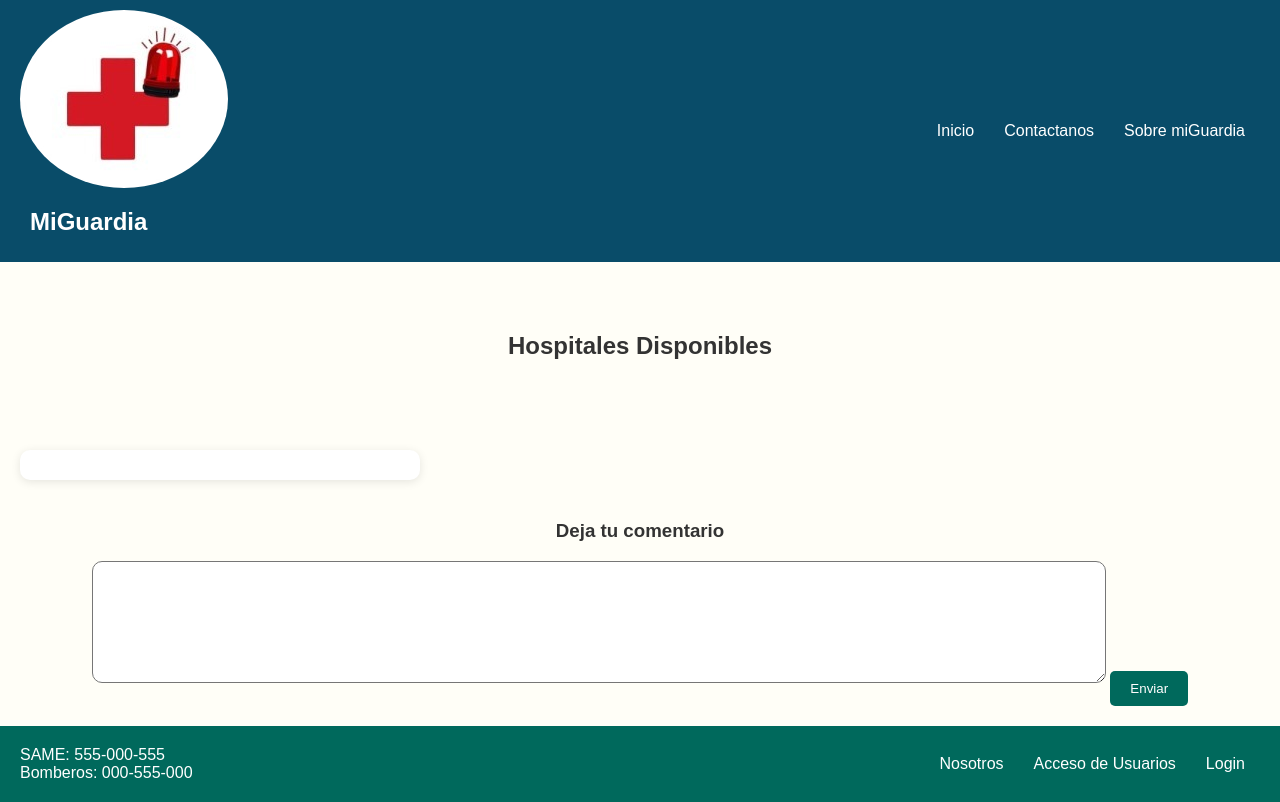
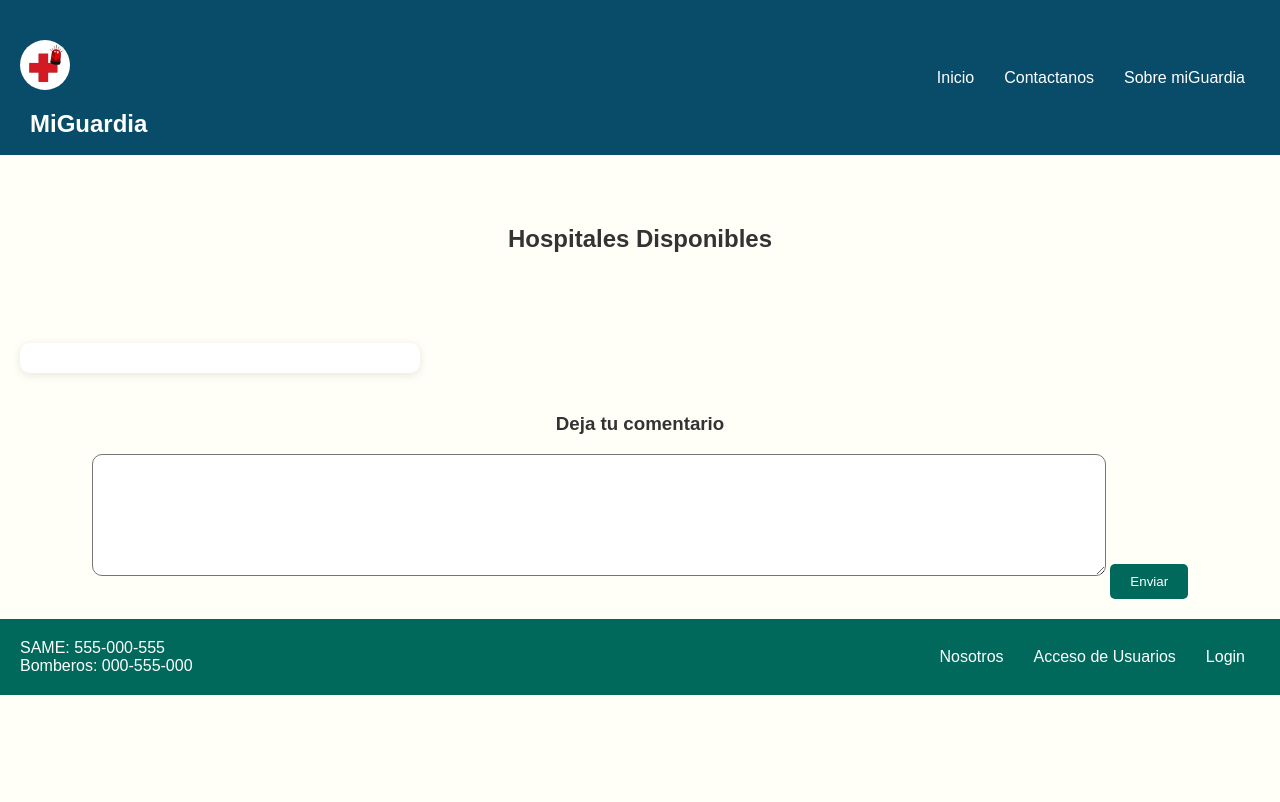
Before and after one commit to Matiasdlsr/FundacionPescar-miGuardia, a website: page Admin/index.html in a window 1280 px wide. Drawn offline with Linux system fonts and the light colour scheme; no server answers.

Commit message:
logo mas chico

```diff
--- a/public/styles - css/styleIndxAdmin.css
+++ b/public/styles - css/styleIndxAdmin.css
@@ -10,15 +10,13 @@ body {
 header {
     background-color: #094c69;
     color: white;
-    padding: 10px 20px;
+    padding: 40px 20px;
     display: flex;
     justify-content: space-between;
     align-items: center;
 }
 
-.logo img{
-    border-radius: 50%;
-}
+
 
 header .logo h1 {
     margin-left: 10px;
@@ -145,7 +143,16 @@ footer .footer-nav ul li a {
     color: white;
     text-decoration: none;
 }
-
+header .logo {
+    height: 75px;
+    width: 75px;
+}
+header img {
+    width: 50px;
+    height: 50px;
+    border-radius: 50px;
+    object-fit: cover;
+}
 /* Estilos Responsive */
 @media (max-width: 1024px) {
     .cards {
```
